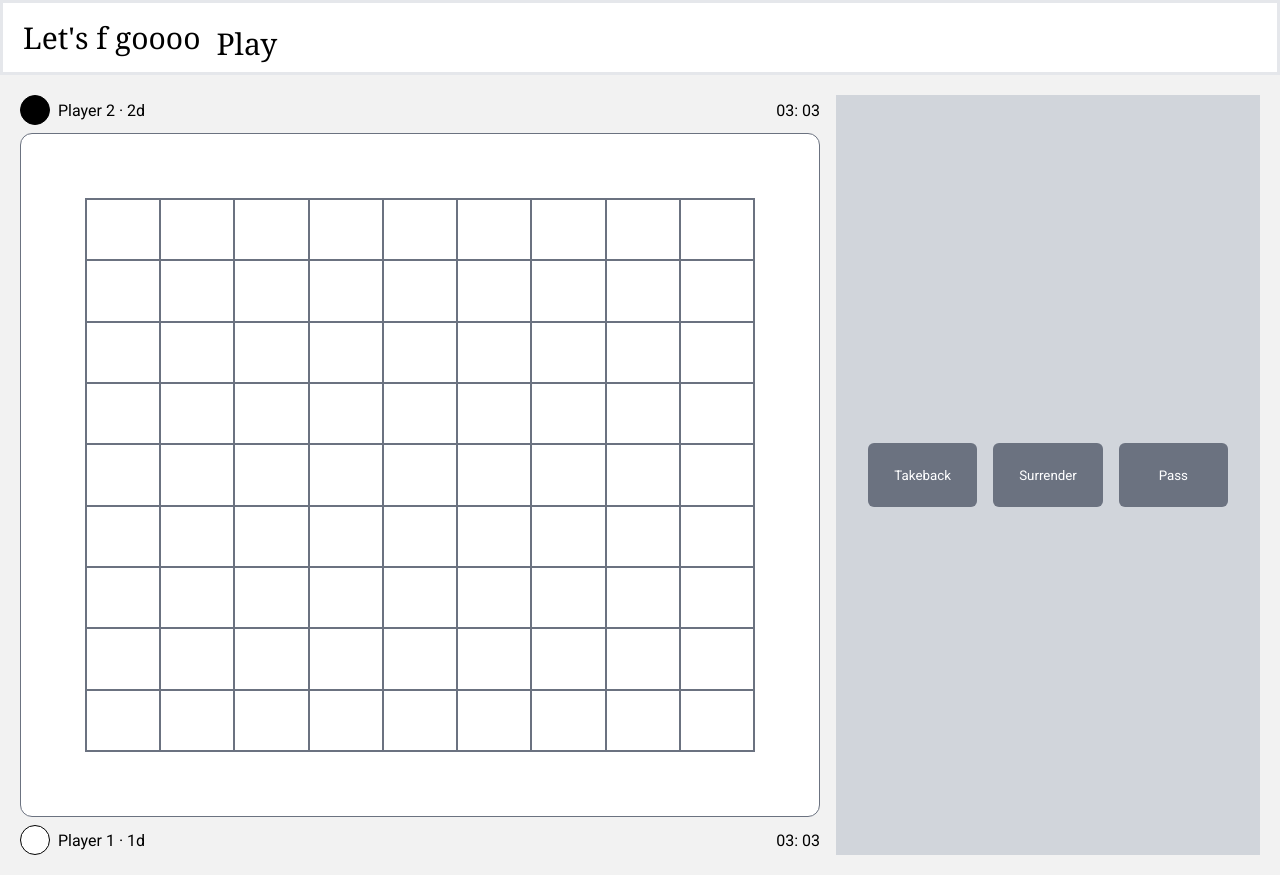
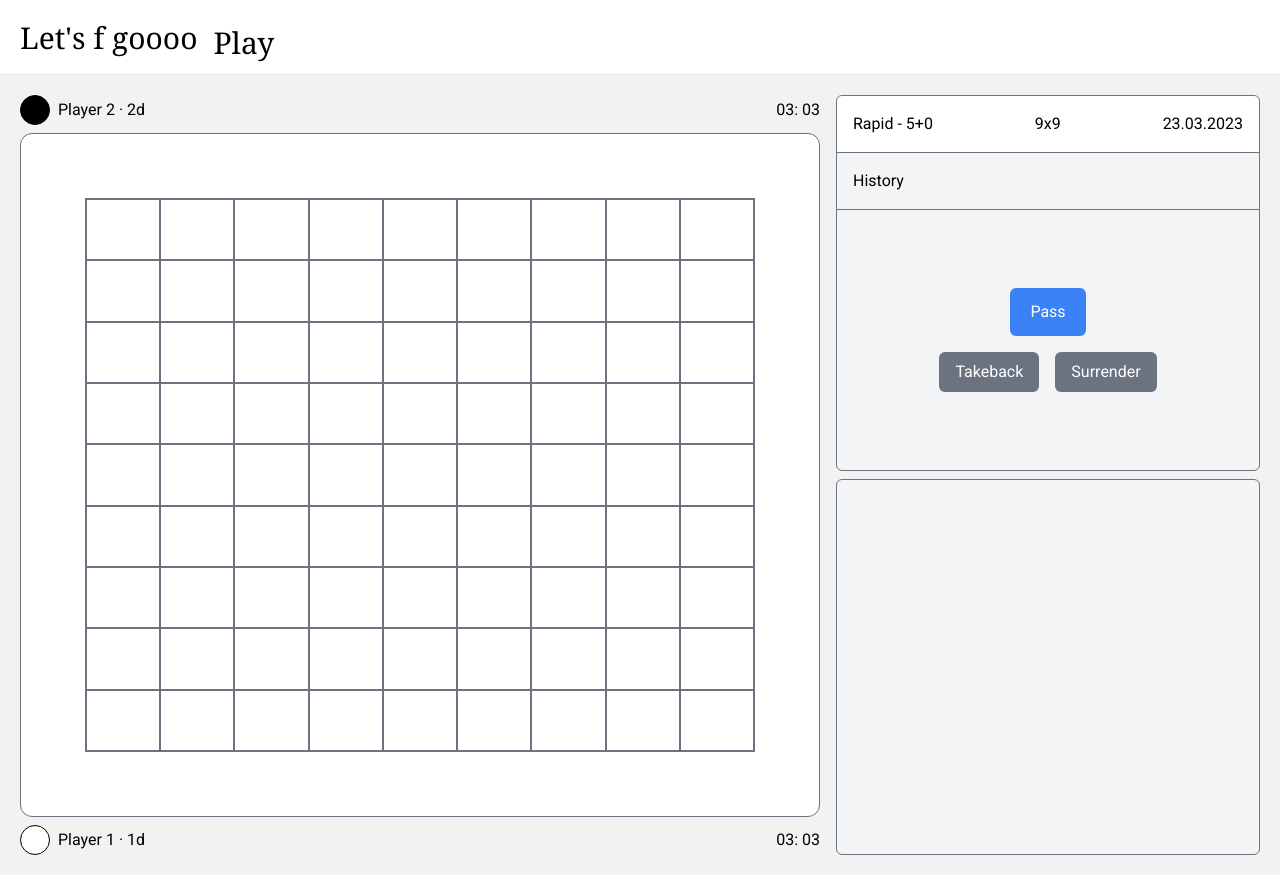
Before and after one commit to MarkNerdi/letsfgo, a SvelteKit app: page /play in a window 1280 px wide. Both pictures are taken after a click on the button "Lets GOOOOOO". Built offline with nearby package versions, Linux system fonts and the light colour scheme.

Commit message:
update side container layout

```diff
--- a/src/lib/game/EmptyBoard.svelte
+++ b/src/lib/game/EmptyBoard.svelte
@@ -39,30 +39,4 @@
         @apply border border-solid border-gray-500;
         @apply w-full h-full box-border;
     }
-
-    button {
-        @apply w-full h-full cursor-pointer;
-        @apply flex justify-center items-center;
-        @apply bg-transparent;
-
-        stone {
-            @apply opacity-0;
-        }
-
-        &:hover {
-            stone {
-                @apply opacity-60;
-            }
-        }
-    }
-
-    stone {
-        @apply block;
-        @apply w-5/6 h-5/6 rounded-full;
-        @apply border-2 border-solid border-black bg-white;
-
-        &.black {
-            @apply bg-black;
-        }
-    }
 </style>
--- a/src/lib/style/global.scss
+++ b/src/lib/style/global.scss
@@ -1,4 +1,8 @@
 @import url("https://fonts.googleapis.com/css2?family=Noto+Serif&family=Roboto:wght@400;500&display=swap");
+@import 'tailwindcss/base';
+@import 'tailwindcss/components';
+@import 'tailwindcss/utilities';
+
 
 :root {
     --red: #9b1b23;
@@ -10,8 +14,14 @@
     --gray: #aaaaaa
 }
 
-* {
+*,
+*:after,
+*:before {
     box-sizing: border-box;
+    margin: 0;
+    padding: 0;
+    border: 0;
+    outline: none;
 }
 
 html {
--- a/src/routes/(app)/+layout.svelte
+++ b/src/routes/(app)/+layout.svelte
@@ -18,7 +18,7 @@
         @apply h-[75px];
         @apply flex justify-start items-center gap-4;
         @apply bg-white;
-        @apply  border-solid border-gray-200;
+        @apply border-b border-solid border-gray-200;
     }
 
     .page-container {
--- a/src/routes/(app)/play/+page.svelte
+++ b/src/routes/(app)/play/+page.svelte
@@ -31,14 +31,28 @@
     </player-section>
   </game-container>
 
-  <controlls-container>
-        {#if game && $status === GameStatus.Ended}
-            <h2>
-                {game.getWinner()} won!
-            </h2>
-        {/if}
-        {#if game && $status !== GameStatus.Ended}
-            <button-container>
+  <side-container>
+    {#if game}
+        <game-info-box>
+            <game-info>
+                <div>Rapid - 5+0</div>
+                <div>9x9</div>
+                <div>23.03.2023</div>
+            </game-info>
+            <history-container>
+                <div>History</div>
+            </history-container>
+
+
+            {#if $status !== GameStatus.Ended}
+                <controlls>
+
+                    <button class="primary" on:click={() => {
+                        game?.pass($currentPlayer);
+                    }}>
+                        Pass
+                    </button>
+                    <div class="w-full flex flex-row gap-4 justify-center items-center">
                         <button on:click={() => {
                             console.log('clicked');
                         }}>
@@ -49,16 +63,30 @@
                         }}>
                             Surrender
                         </button>
-                <button on:click={() => {
-                    game?.pass($currentPlayer);
-                }}>
-                    Pass
-                </button>
-            </button-container>
+                    </div>
+                </controlls>
             {:else}
+                <analysis>
+                    hoi do kimmp die analyse
+                </analysis>
+            {/if}
+        </game-info-box>
+    {/if}
+
+    <bottom-box>
+        {#if game && $status === GameStatus.Ended}
+            <h2>
+                {game.getWinner()} won!
+            </h2>
+            <div class="w-full flex flex-row gap-4 justify-center items-center">
+                <button class="primary" on:click={startNewGame}>Rematch</button>
+                <button class="primary" on:click={startNewGame}>New opponent</button>
+            </div>
+        {:else if !game}
             <button class="primary" on:click={startNewGame}>Lets GOOOOOO</button>
         {/if}
-  </controlls-container>
+    </bottom-box>
+  </side-container>
 </play-view>
 
 <style lang="postcss">
@@ -77,22 +105,50 @@
         @apply flex flex-col justify-center items-center gap-2;
     }
 
-    controlls-container {
-        @apply w-[500px] h-full p-8;
+    side-container {
+        @apply w-[500px] h-full;
         @apply flex flex-col justify-center items-center gap-2;
-        @apply bg-gray-300;
     }
 
-    button-container {
-        @apply w-full;
+    game-info-box, bottom-box {
+        @apply w-full h-full;
+        @apply flex flex-col;
+        @apply bg-gray-100;
+        @apply border border-solid border-gray-500;
+        @apply rounded-md;
+    }
+
+    game-info-box {
+        @apply flex-grow;
+        @apply divide-y divide-solid divide-gray-500;
+    }
+
+    bottom-box {
+        @apply flex flex-col justify-center items-center gap-4;
+    }
+
+    game-info, history-container, controlls {
+        @apply w-full p-4;
+    }
+
+    game-info {
         @apply flex flex-row justify-between items-center gap-4;
+        @apply bg-white rounded-t-md;
+    }
+
+    history-container {
+    }
+
+    controlls {
+        @apply flex flex-grow flex-col justify-center items-center gap-4;
     }
 
     button {
-        @apply w-full h-16 rounded-md;
+        @apply w-fit px-4 py-2 rounded-md;
         @apply bg-gray-500 text-white cursor-pointer;
 
         &.primary {
+            @apply px-5 py-3;
             @apply bg-blue-500;
         }
     }
```
Lines whose indentation alone changed are shown as unchanged.
